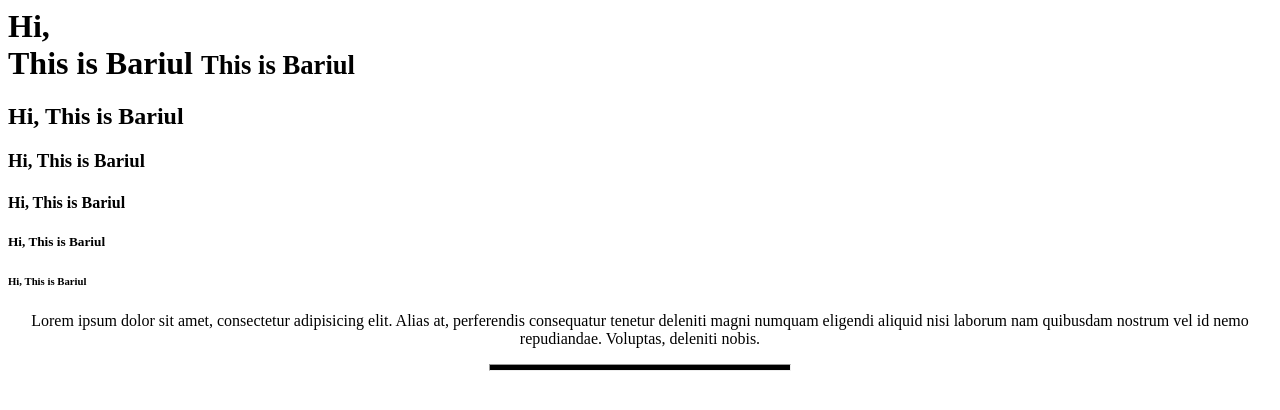
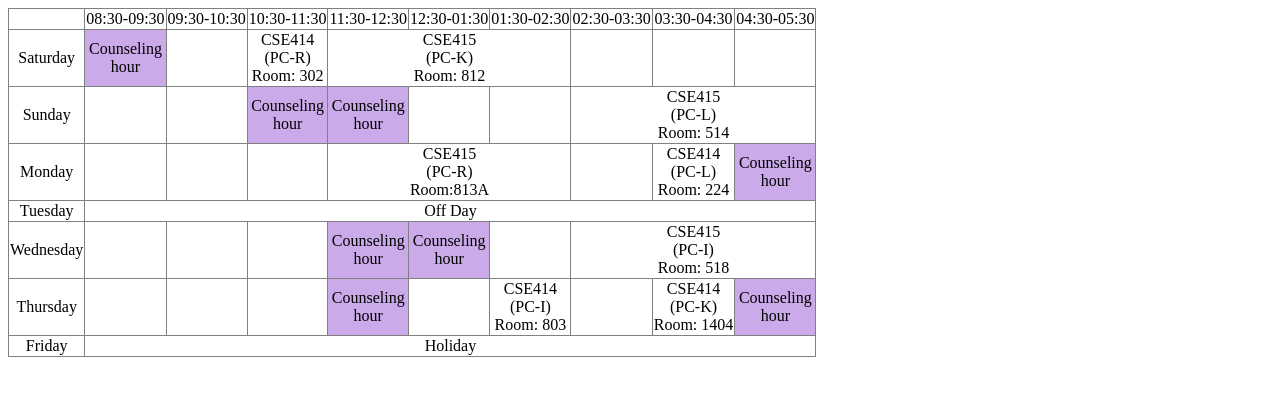
Before and after one commit to bariulmunshi/HTML-CSS-CSSframework, a plain HTML site: page 1HTML/test.html in a window 1280 px wide. Drawn offline with Linux system fonts and the light colour scheme.

Commit message:
updateds

```diff
--- /dev/null
+++ b/1HTML/style.css
@@ -0,0 +1,20 @@
+table, td{
+  border: 1px solid black;
+  border-collapse: collapse;
+  text-align: center;
+  margin: auto;
+  padding: 5px 10px;
+}
+h3{
+  text-align: center;
+}
+.counseling-hour{
+  background-color: rgb(202, 170, 232);
+}
+.lab{
+  background-color: antiquewhite;
+}
+.off-day{
+  padding: 10px 0px;
+  background-color: aqua;
+}
--- a/1HTML/test.html
+++ b/1HTML/test.html
@@ -1,23 +1,122 @@
 <html>
-  <head>
-    <title>My first HTML page</title>
-  </head>
-  <body>
-     <!-- small(decrease-size from x-large to large or medium to small) -->
-    <h1>Hi,
-      <br>
-      This is Bariul
-      <small>This is Bariul</small></h1>
-    <h2>Hi, This is Bariul</h2>
-    <h3>Hi, This is Bariul</h3>
-    <h4>Hi, This is Bariul</h4>
-    <h5>Hi, This is Bariul</h5>
-    <h6>Hi, This is Bariul</h6>
-    <!-- paragraph tag with Inline CSS -->
-    <p style="text-align: center;">Lorem ipsum dolor sit amet, consectetur adipisicing elit. Alias at, perferendis consequatur tenetur deleniti magni numquam eligendi aliquid nisi laborum nam quibusdam nostrum vel id nemo repudiandae. Voluptas, deleniti nobis.</p>
-    <hr style="width: 300px ; height: 5px; background: #000;">
+<head>
+  <title>Table</title>
+  <!-- <link rel="stylesheet" href="style.css"> -->
+  <style>
+    table, td{
+      border: 1px solid gray;
+      border-collapse: collapse;
+      text-align: center;
+    }
+    .counseling-hour{
+  background-color: rgb(202, 170, 232);
+}
+  </style>
+</head>
+<body>
+  <table>
+    <!-- raw-1 -->
+    <tr>
+      <td></td>
+      <td>08:30-09:30</td>
+      <td>09:30-10:30</td>
+      <td>10:30-11:30</td>
+      <td>11:30-12:30</td>
+      <td>12:30-01:30</td>
+      <td>01:30-02:30</td>
+      <td>02:30-03:30</td>
+      <td>03:30-04:30</td>
+      <td>04:30-05:30</td>
+    </tr>
+    <!-- raw-2 -->
+    <tr>
+      <td>Saturday</td>
+      <td class="counseling-hour">Counseling <br>
+        hour</td>
+      <td></td>
+      <td>CSE414 <br>
+        (PC-R) <br>
+        Room: 302 <br></td>
+      <td class="lab" colspan="3">CSE415 <br>
+        (PC-K) <br>
+        Room: 812 <br></td>
+      <td></td>
+      <td></td>
+      <td></td>
+    </tr>
+    <tr>
+      <td>Sunday</td>
+      <td></td>
+      <td></td>
+      <td class="counseling-hour">Counseling <br>
+        hour</td>
+      <td class="counseling-hour">Counseling <br>
+        hour</td>
+      <td></td>
+      <td></td>
+      <td class="lab" colspan="3">CSE415  <br>
+        (PC-L) <br>
+        Room: 514 <br></td>
 
+    </tr>
+    <tr>
+      <td>Monday</td>
+      <td></td>
+      <td></td>
+      <td></td>
+      <td class="lab" colspan="3">CSE415 <br>
+        (PC-R) <br>
+        Room:813A <br></td>
 
+      <td></td>
+      <td>CSE414 <br>
+        (PC-L) <br>
+        Room: 224 <br></td>
+      <td class="counseling-hour" class="counseling-hour">Counseling <br>
+        hour</td>
+    </tr>
+    <tr>
+      <td >Tuesday</td>
+      <td class="off-day" colspan="9">Off Day   </td>
+    </tr>
+    <tr>
+      <td>Wednesday</td>
+      <td></td>
+      <td></td>
+      <td></td>
+      <td class="counseling-hour" class="counseling-hour">Counseling <br>
+        hour</td>
+      <td class="counseling-hour" class="counseling-hour">Counseling <br>
+        hour</td>
+        <td></td>
+      <td class="lab" colspan="3">CSE415 <br>
+        (PC-I) <br>
+        Room: 518 <br></td>
+    </tr>
+    <tr>
+      <td>Thursday</td>
+      <td></td>
+      <td></td>
+      <td></td>
+      <td class="counseling-hour">Counseling <br>
+        hour</td>
+      <td></td>
+      <td>CSE414 <br>
+        (PC-I) <br>
+        Room: 803 <br></td>
+      <td></td>
+      <td>CSE414 <br>
+        (PC-K) <br>
+        Room: 1404 <br>
+        </td>
+      <td class="counseling-hour">Counseling <br>
+        hour</td>
+    </tr>
+    <tr>
+      <td>Friday </td>
+      <td class="off-day" colspan="9">Holiday</td>
 
-  </body>
+    </tr>
+  </table>
+</body>
 </html>
```
Also changed, not shown: 4Bootstrap/1startbootstrap.html (+12 -6 lines), 4Bootstrap/2components.html (+2 -0 lines).
